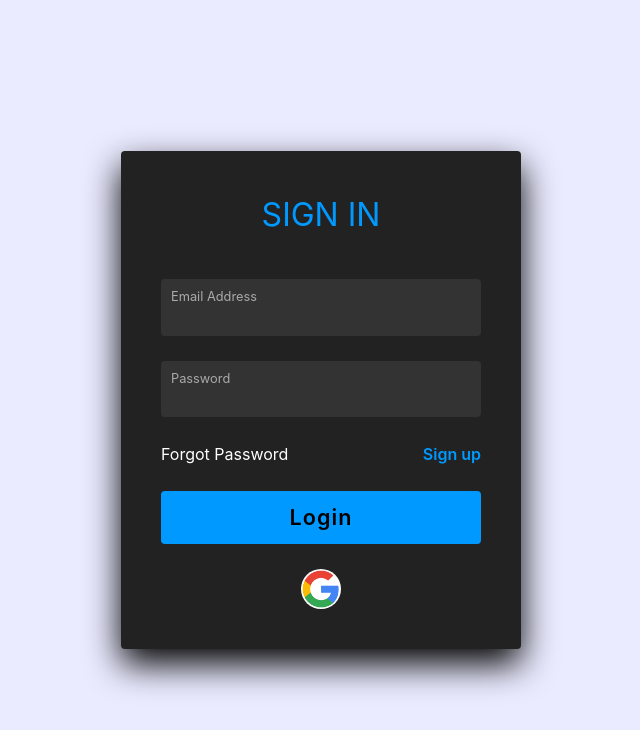
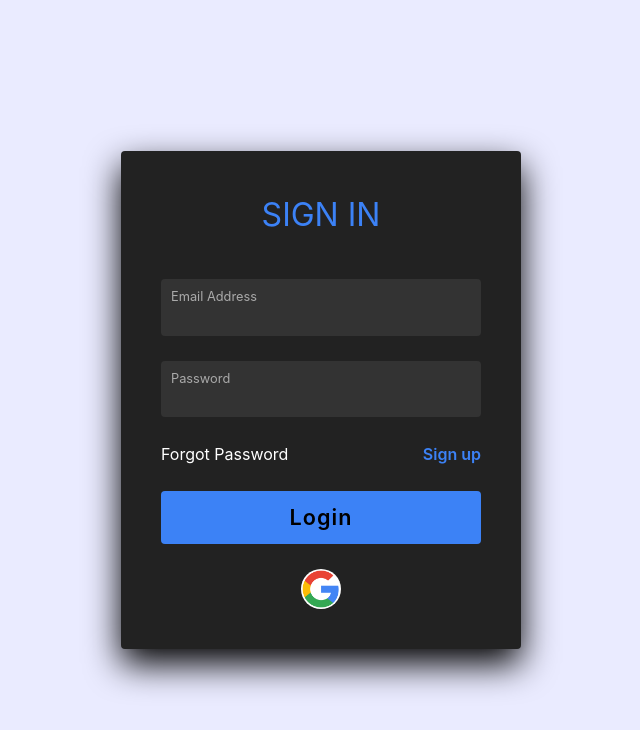
Before and after one commit to EmanuelLicona/trello-react, a React (Vite) app: page /auth/login in a window 1280 px wide. Shown: the top 730 px of the page, without its empty margins (319-959 px from the left). Built offline with nearby package versions, Linux system fonts and the light colour scheme; no server answers.

Commit message:
change colors auth views

```diff
--- a/src/auth/pages/login/LoginPage.css
+++ b/src/auth/pages/login/LoginPage.css
@@ -36,7 +36,7 @@
 
 .form-container .signin .content h2 {
   font-size: 2em;
-  color: rgb(0, 153, 255);
+  /* color: rgb(0, 153, 255); */
   text-transform: uppercase;
 }
 
@@ -106,15 +106,13 @@
 }
 
 .signin .content .form .links .nav:nth-child(2) {
-  color: rgb(0, 153, 255);
-  ;
+  /* color: rgb(0, 153, 255); */
   font-weight: 600;
 }
 
 .signin .content .form .inputBox input[type="submit"] {
   padding: 10px;
-  background: rgb(0, 153, 255);
-  ;
+  /* background: rgb(0, 153, 255); */
   color: #000;
   font-weight: 600;
   font-size: 1.35em;
--- a/src/auth/pages/register/RegisterPage.css
+++ b/src/auth/pages/register/RegisterPage.css
@@ -36,7 +36,7 @@
 
 .form-container .signin .content h2 {
   font-size: 2em;
-  color: rgb(0, 153, 255);
+  color: #3C82F6;
   text-transform: uppercase;
 }
 
@@ -100,13 +100,13 @@
 }
 
 .signin .content .form .links a:nth-child(2) {
-  color: rgb(0, 153, 255);;
+  color: #3C82F6;
   font-weight: 600;
 }
 
 .signin .content .form .inputBox input[type="submit"] {
   padding: 10px;
-  background: rgb(0, 153, 255);;
+  background: #3C82F6;
   color: #000;
   font-weight: 600;
   font-size: 1.35em;
--- a/src/components/WorkspaceItem/WorkspaceItem.tsx
+++ b/src/components/WorkspaceItem/WorkspaceItem.tsx
@@ -18,7 +18,7 @@ export const WorkspaceItem = ({ workspaceId, title, description, handleOnClickWo
   }
 
   return (
-    <div className='border p-4 rounded-2xl shadow-md min-h-36'>
+    <div className='border p-4 rounded-2xl shadow-md min-h-36 bg-slate-100'>
 
       <div className='flex justify-between items-center'>
         <h3 className='text-xl font-bold cursor-pointer'
@@ -26,7 +26,7 @@ export const WorkspaceItem = ({ workspaceId, title, description, handleOnClickWo
         >{title}</h3>
         <button className='text-red-500'
           onClick={() =>  handleClickDelete()}
-        >delete</button>
+        >Delete</button>
       </div>
 
       <hr className='my-2' />
--- a/src/index.css
+++ b/src/index.css
@@ -15,6 +15,8 @@ body {
   -moz-osx-font-smoothing: grayscale;
   -webkit-font-smoothing: antialiased;
   margin: 0;
+
+  background-color: rgb(234, 235, 255);
 }
 
 p {
```
